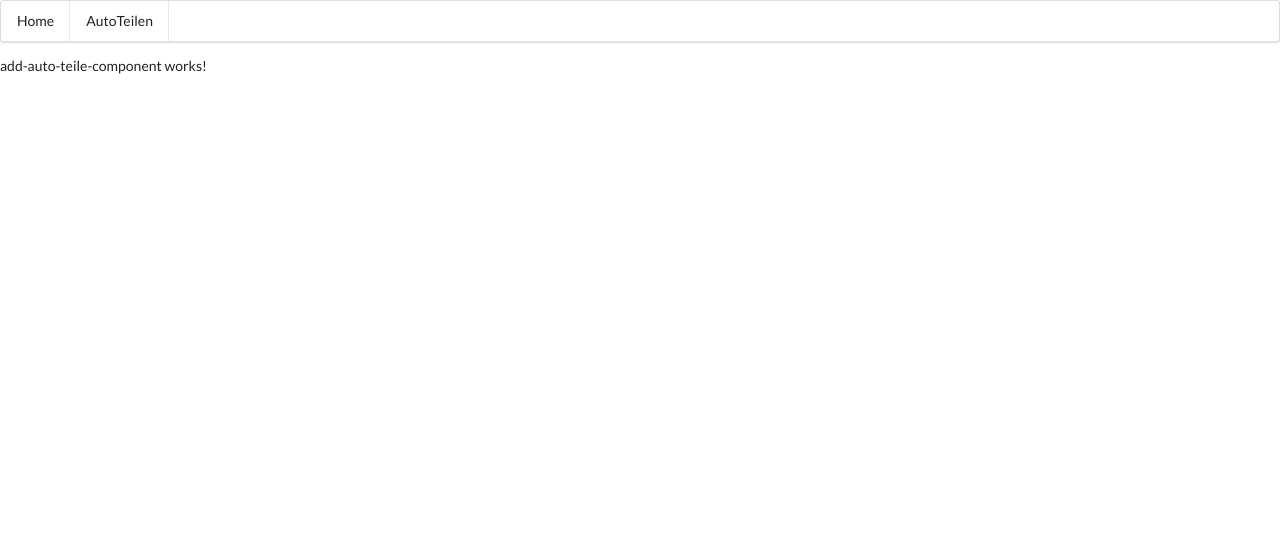
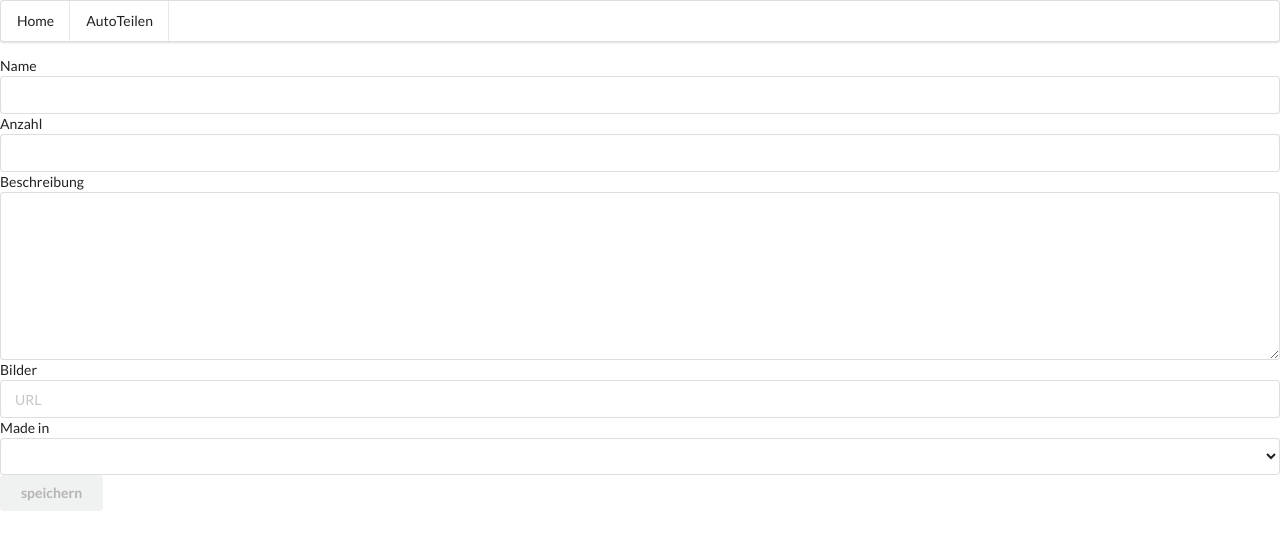
Before and after one commit to AkrosAG/car-shop, an Angular app: page /add in a window 1280 px wide. Shown: the top 550 px of the page. Built offline with nearby package versions, Linux system fonts and the light colour scheme.

Commit message:
add autoteile in server.json

```diff
--- a/src/app/components/add-auto-teile-component/add-auto-teile-component.component.html
+++ b/src/app/components/add-auto-teile-component/add-auto-teile-component.component.html
@@ -1 +1,37 @@
-<p>add-auto-teile-component works!</p>
+<form class="ui form" [formGroup]="autoteileForm" (ngSubmit)="submitForm()">
+  <label>Name</label>
+  <input name="name" formControlName="name" required />
+  <div *ngIf="isRequired('name')" class="ui negative message">
+    Autoteile name muss angegeben werden
+  </div>
+  <label>Anzahl</label>
+  <input name="quantity" formControlName="quantity" />
+  <div *ngIf="isRequired('quantity')" class="ui negative message">
+    Anzahl name muss angegeben werden
+  </div>
+  <div *ngIf="isNumberRequired('quantity')" class="ui negative message">
+    Anzahl muss a number sein
+  </div>
+  <label> Beschreibung</label>
+  <textarea name="description" formControlName="description"></textarea>
+  <label>Bilder</label>
+  <input placeholder="URL" formControlName="picture" />
+  <div class="form-group">
+    <label for="madeIn">Made in</label>
+    <select
+      class="form-control"
+      name="madeIn"
+      formControlName="madeIn"
+      required
+    >
+      <option value="DE">Germany</option>
+      <option value="USA">USA</option>
+      <option value="FR">France</option>
+      <option value="CH">China</option>
+    </select>
+  </div>
+
+  <button class="ui button" type="submit" [disabled]="autoteileForm?.invalid">
+    speichern
+  </button>
+</form>
--- a/src/app/components/add-auto-teile-component/add-auto-teile-component.component.ts
+++ b/src/app/components/add-auto-teile-component/add-auto-teile-component.component.ts
@@ -1,15 +1,54 @@
 import { Component, OnInit } from '@angular/core';
+import { FormBuilder, FormGroup, Validators } from '@angular/forms';
+import { Router } from '@angular/router';
+import { AutoTeileService } from 'src/app/services/auto-teile.service';
 
 @Component({
   selector: 'app-add-auto-teile-component',
   templateUrl: './add-auto-teile-component.component.html',
-  styleUrls: ['./add-auto-teile-component.component.css']
+  styleUrls: ['./add-auto-teile-component.component.css'],
 })
 export class AddAutoTeileComponentComponent implements OnInit {
+  autoteileForm!: FormGroup;
 
-  constructor() { }
+  constructor(
+    private fb: FormBuilder,
+    private router: Router,
+    private autoTeilService: AutoTeileService
+  ) {}
 
   ngOnInit(): void {
+    this.initForm();
   }
 
+  initForm(): void {
+    this.autoteileForm = this.fb.group({
+      name: ['', Validators.required],
+      description: [''],
+      quantity: ['', [Validators.required, Validators.pattern(/^[0-9]\d*$/)]],
+      picture: [''],
+      madeIn: [''],
+    });
+  }
+
+  isRequired(control: string): boolean | undefined {
+    return (
+      this.autoteileForm.get(`${control}`)?.hasError('required') &&
+      this.autoteileForm.get(`${control}`)?.touched
+    );
+  }
+
+  isNumberRequired(control: string): boolean | undefined {
+    return (
+      this.autoteileForm.get(`${control}`)?.hasError('pattern') &&
+      this.autoteileForm.get(`${control}`)?.dirty &&
+      !this.isRequired(`${control}`)
+    );
+  }
+
+  submitForm(): void {
+    this.autoTeilService
+      .addAuteile(this.autoteileForm.value)
+      .subscribe((response) => this.router.navigate(['', 'list']));
+  }
 }
--- a/src/app/model/auto-teile.ts
+++ b/src/app/model/auto-teile.ts
@@ -5,6 +5,4 @@ export interface AutoTeile {
   quantity: number;
   picture: string;
   madeIn: string;
-  keywords: string[];
-  technical_details: Object;
 }
--- a/src/app/services/auto-teile.service.ts
+++ b/src/app/services/auto-teile.service.ts
@@ -18,4 +18,12 @@ export class AutoTeileService {
   getAutoTeile(autoteileId: string): Observable<AutoTeile> {
     return this.http.get<AutoTeile>(`${this.backendUrl}/${autoteileId}`);
   }
+
+  addAuteile(autoteile: AutoTeile): Observable<AutoTeile> {
+    return this.http.post<AutoTeile>(this.backendUrl, autoteile);
+  }
+
+  deleteAutoteile(autoteileId: string): Observable<any> {
+    return this.http.delete(`${this.backendUrl}/${autoteileId}`);
+  }
 }
```
Also changed, not shown: src/app/app.module.ts (+8 -1 lines).
